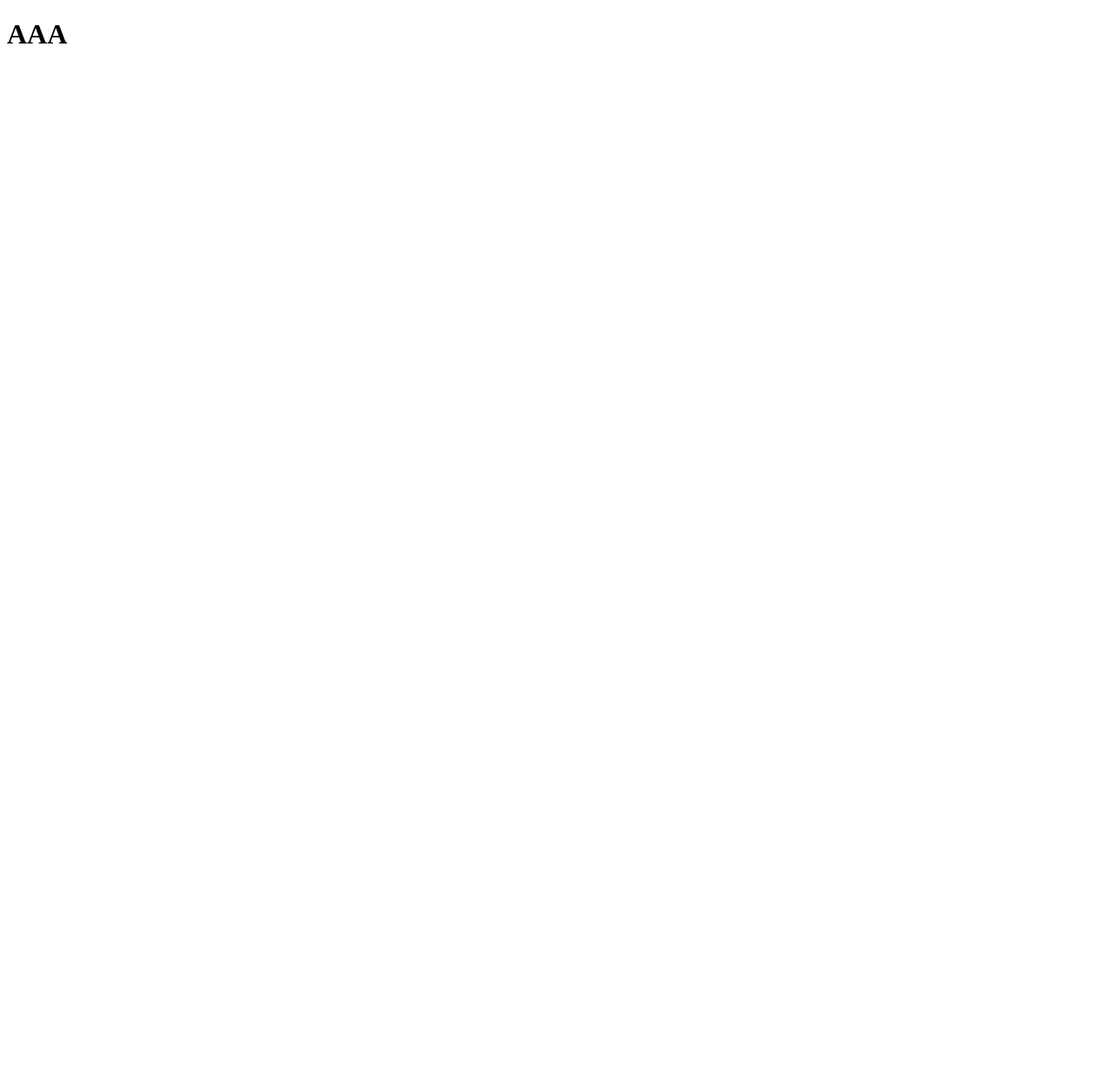
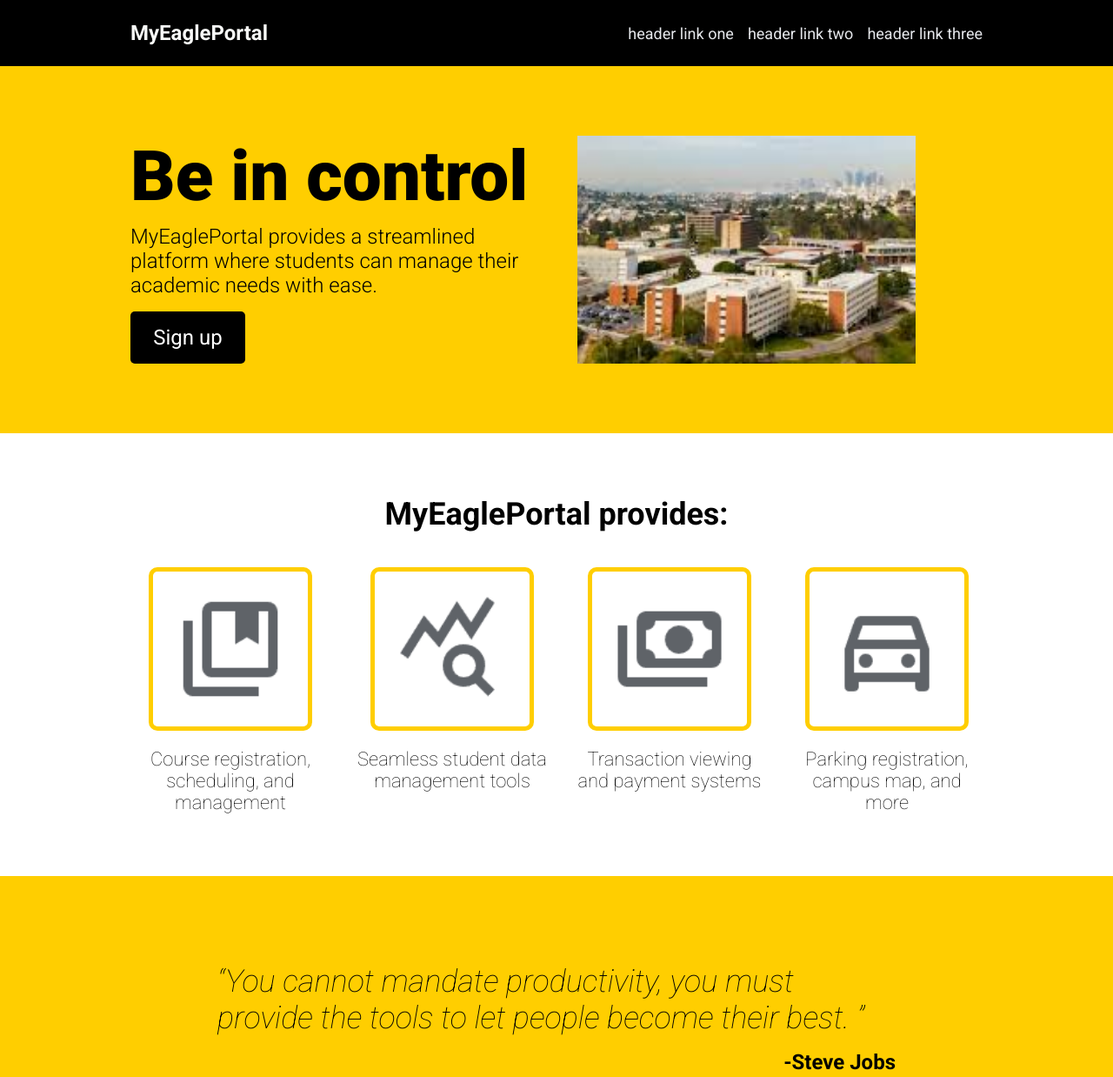
Before and after one commit to brychez04/landing-page, a plain HTML site: page index.html in a window 1280 px wide. Shown: the top 1238 px of the page at 87% size. Before the commit the page ends 800 px from the top, so only its background shows below. Drawn offline with Linux system fonts and the light colour scheme.

Commit message:
Completed landing page for student portal product

```diff
--- a/index.html
+++ b/index.html
@@ -3,9 +3,85 @@
 <head>
     <meta charset="UTF-8">
     <meta name="viewport" content="width=device-width, initial-scale=1.0">
-    <title>Document</title>
+    <title>Landing Page</title>
+    <link rel="stylesheet" href = "style.css">
+    <link rel="preconnect" href="https://fonts.googleapis.com">
+    <link rel="preconnect" href="https://fonts.gstatic.com" crossorigin>
+    <link href="https://fonts.googleapis.com/css2?family=Roboto:ital,wght@0,100;0,300;0,400;0,500;0,700;0,900;1,100;1,300;1,400;1,500;1,700;1,900&display=swap" rel="stylesheet">
 </head>
 <body>
-    <h1>AAA</h1>
+    <div class = "header">
+      <div class="logo"> MyEaglePortal</div>
+        <ul class = "header-links">
+          <a>header link one</a>
+          <a>header link two</a>
+          <a>header link three</a>
+        </ul>
+    </div>
+
+
+    <div class = "content1">
+      <div class = "info">
+        <div class = "hero">Be in control</div>
+        <div class = "hero-caption">MyEaglePortal provides a streamlined
+          platform where students can manage their academic needs with
+          ease.
+        </div>
+        <button>Sign up</button>
+      </div>
+      <div class = "img-placehold">
+        <img src = "./images/campus.jpg">
+      </div>
+    </div>
+
+    <div class = "content2">
+      <div style = "font-size: 36px; text-align: center; font-weight: bold;">
+        MyEaglePortal provides:
+      </div>
+
+      <div class = cards>
+        <div class = "card">
+          <div class = "icon"><img class = "iconimg" src = "./images/course.png"></div>
+          <div class = "caption">Course registration, scheduling, and management</div>
+        </div>
+
+        <div class = "card">
+          <div class = "icon"><img class = "iconimg" src = "./images/info.png"></div>
+          <div class = "caption">Seamless student data management tools</div>
+        </div>
+
+        <div class = "card">
+          <div class = "icon"><img class = "iconimg" src = "./images/payment.png"></div>
+          <div class = "caption">Transaction viewing and payment systems</div>
+        </div>
+
+        <div class = "card">
+          <div class = "icon"><img class = "iconimg" src = "./images/car.png"></div>
+          <div class = "caption">Parking registration, campus map, and more</div>
+        </div>
+      </div>
+    </div>
+
+    <div class = quote>
+      <div style = "font-size: 36px; font-weight: lighter;">
+        <em>“You cannot mandate productivity, you must provide the tools to let people become their best. ”</em>
+      </div>
+      <div id = "quote-person">-Steve Jobs</div>
+    </div>
+
+    <div style = "padding: 100px 150px;">
+      <div class = "signup">
+        <div style = "font-size: 24px; font-weight: 300;">
+          <strong>College has never been so easy</strong> <br>
+          Click the button to sign up for MyEaglePortal today
+        </div>
+        <button>Sign up</button>
+      </div>
+    </div>
+
+    <div class = "footer" style = "justify-content: center; font-size: 18px;">
+      2024 California State University, Los Angeles
+    </div>
+
 </body>
 </html>
--- a/style.css
+++ b/style.css
@@ -0,0 +1,143 @@
+body > *{
+    font-family: Roboto;
+    padding: 24px 150px;
+}
+
+body{
+    display:flex;
+    flex-direction: column;
+    margin: 0;
+}
+
+.header, .footer{
+    display:flex;
+    justify-content:space-between;
+    align-items: center;
+    background-color: black;
+    color: #F9FAF8;
+}
+
+.logo{
+    font-size: 24px;
+    font-weight:600;
+}
+
+.content1{
+    display:flex;
+    gap:24px;
+    background-color: rgb(255, 206, 0);
+    padding: 80px 150px;
+    color:black;
+}
+
+.img-placehold{
+    display: flex;
+    justify-content: center;
+    align-items: center;
+    overflow: hidden;
+}
+
+.img-placehold img{
+    flex-shrink: 0;
+    min-width: 100%;
+    min-height: 100%;
+}
+
+.info{
+    display:flex;
+    flex-direction: column;
+    flex:50% 0 0;
+    gap:8px;
+}
+
+.hero{
+    font-size:80px;
+    font-weight: 900;
+}
+
+.hero-caption{
+    font-size: 24px;
+    font-weight: 300;
+    margin-bottom: 8px;
+}
+
+.content2{
+    display:flex;
+    flex-direction: column;
+    gap:24px;
+    margin: 48px 0px;
+}
+
+.cards{
+    display: flex;
+    justify-content: space-between;
+    gap:30px;
+}
+
+.card{
+    display:flex;
+    flex-direction: column;
+    align-items:center;
+}
+
+.icon{
+    padding:16px;
+}
+
+.iconimg{
+    border:5px solid rgb(255, 206, 0);
+    border-radius: 10px;
+    padding:24px;
+    width:130px;
+    height:130px;
+
+}
+
+.caption{
+    text-align: center;
+    font-size: 22px;
+    font-weight: lighter;
+}
+
+.quote{
+    background-color: rgb(255, 206, 0);
+    padding: 100px 250px;
+
+}
+
+.signup{
+    display:flex;
+    justify-content: space-between;
+    background-color: rgb(255, 206, 0);
+    padding:48px;
+    border-radius:10px;
+    gap:48px;
+}
+
+ul{
+    display:flex;
+    gap:16px;
+    padding:0px;
+    margin:0px;
+    color: #E5E7EB;
+    font-size: 18px;
+}
+
+button{
+    all: unset;
+    background-color: black;
+    color:white;
+    width:100px;
+    padding:16px;
+    font-size: 24px;
+    border-radius: 5px;
+    text-align: center;
+}
+
+#quote-person{
+    margin-top: 16px;
+    display: flex;
+    justify-content: end;
+    font-size: 24px;
+    font-weight: bold;
+}
```
Also changed, not shown: images/campus.jpg (added), images/car.png (added), images/course.png (added), images/info.png (added), images/payment.png (added).
